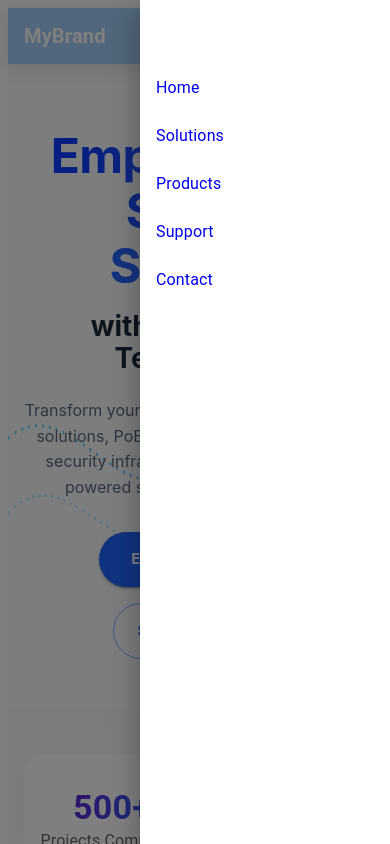
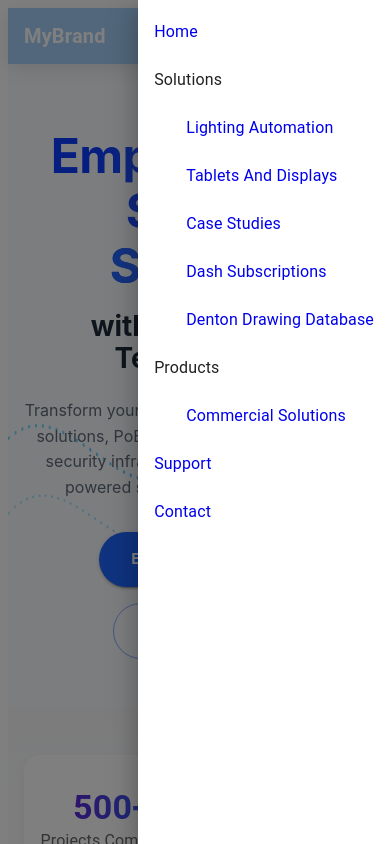
Before and after one commit to DebeshAcharya72/Densa, a React (Vite) app: page / in a window 390 px wide. Both pictures are taken after a click on the button 358 px from the left and 36 px from the top of the page. Shown: the top 844 px of the page. Built offline with nearby package versions, Linux system fonts and the light colour scheme; some icons are missing.

Commit message:
navbar changes

```diff
--- a/src/components/Navbar.jsx
+++ b/src/components/Navbar.jsx
@@ -214,7 +214,90 @@ const Navbar = () => {
         onClose={handleDrawerToggle}
         sx={{ display: { md: "none" } }}
       >
-        {drawer}
+        <List>
+          <ListItem button component={Link} to="/" onClick={handleDrawerToggle}>
+            <ListItemText primary="Home" />
+          </ListItem>
+
+          {/* Solutions with sub-items */}
+          <ListItem>
+            <ListItemText primary="Solutions" />
+          </ListItem>
+          <Box sx={{ pl: 4 }}>
+            <ListItem
+              button
+              component={Link}
+              to="/lighting-automation"
+              onClick={handleDrawerToggle}
+            >
+              <ListItemText primary="Lighting Automation" />
+            </ListItem>
+            <ListItem
+              button
+              component={Link}
+              to="/tablets-and-displays"
+              onClick={handleDrawerToggle}
+            >
+              <ListItemText primary="Tablets And Displays" />
+            </ListItem>
+            <ListItem
+              button
+              component={Link}
+              to="/case-studies"
+              onClick={handleDrawerToggle}
+            >
+              <ListItemText primary="Case Studies" />
+            </ListItem>
+            <ListItem
+              button
+              component={Link}
+              to="/dash-subscriptions"
+              onClick={handleDrawerToggle}
+            >
+              <ListItemText primary="Dash Subscriptions" />
+            </ListItem>
+            <ListItem
+              button
+              component={Link}
+              to="/denton-drawing-database"
+              onClick={handleDrawerToggle}
+            >
+              <ListItemText primary="Denton Drawing Database" />
+            </ListItem>
+          </Box>
+
+          {/* Products with sub-items */}
+          <ListItem>
+            <ListItemText primary="Products" />
+          </ListItem>
+          <Box sx={{ pl: 4 }}>
+            <ListItem
+              button
+              component={Link}
+              to="/commercial-solutions"
+              onClick={handleDrawerToggle}
+            >
+              <ListItemText primary="Commercial Solutions" />
+            </ListItem>
+          </Box>
+
+          <ListItem
+            button
+            component={Link}
+            to="/support"
+            onClick={handleDrawerToggle}
+          >
+            <ListItemText primary="Support" />
+          </ListItem>
+          <ListItem
+            button
+            component={Link}
+            to="/contact"
+            onClick={handleDrawerToggle}
+          >
+            <ListItemText primary="Contact" />
+          </ListItem>
+        </List>
       </Drawer>
     </>
   );
```
